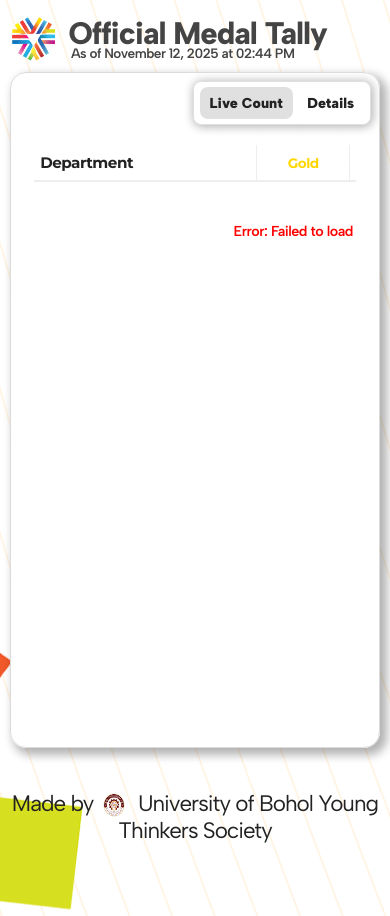
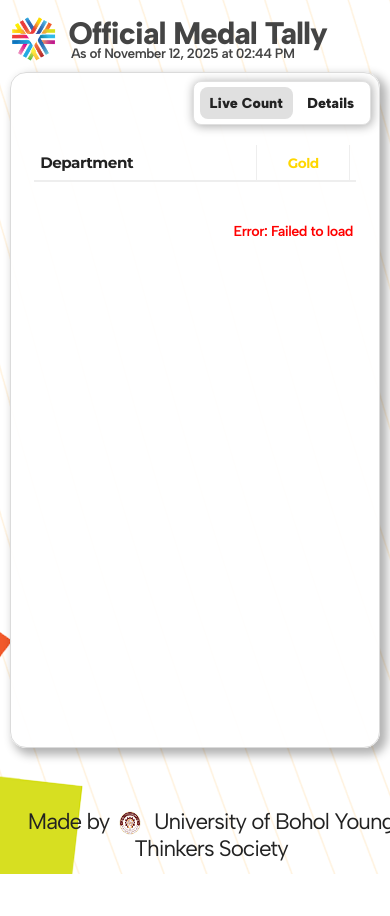
Before and after one commit to UB-Young-Thinkers-Society/UBDaysMedalTally, a PHP site: page / in a window 390 px wide; the page is wider, and only the part inside the window is pictured. After the commit the page ends 874 px from the top of that part, so only its background shows below. Run offline with PHP 8.4, Linux system fonts and the light colour scheme; some libraries are stand-ins or nearby versions.

Commit message:
responsive v1.4

```diff
--- a/main/css/live-feed.css
+++ b/main/css/live-feed.css
@@ -7,8 +7,8 @@ body {
     position: relative;
     min-height: 100vh;
     letter-spacing: -.5px;
-    /* Reserve space for fixed footer to avoid overlap with content */
-    padding-bottom: clamp(56px, 8vw, 96px);
+    /* Footer is static; no extra bottom padding needed */
+    padding-bottom: 0;
 }
 .main-header {
     display: flex;
@@ -168,16 +168,15 @@ body {
 }
 footer,
 .footer {
-    position: fixed;
-    bottom: 0;
-    left: 0;
+    position: static;
     width: 100%;
     text-align: center;
-    z-index: 10;
     font-size: 1.4rem;
     letter-spacing: -1px;
     color: #222;
     background: none;
+    margin-top: clamp(24px, 4vw, 48px);
+    padding: clamp(12px, 2vw, 16px) clamp(16px, 3vw, 24px);
 }
 .ub-logo {
     vertical-align: middle;
```
Also changed, not shown: main/css/style-about-us.css (+5 -6 lines), main/css/styles-committee.css (+5 -6 lines), main/css/styles-config.css (+5 -6 lines), main/css/styles-tabulation.css (+5 -6 lines).
